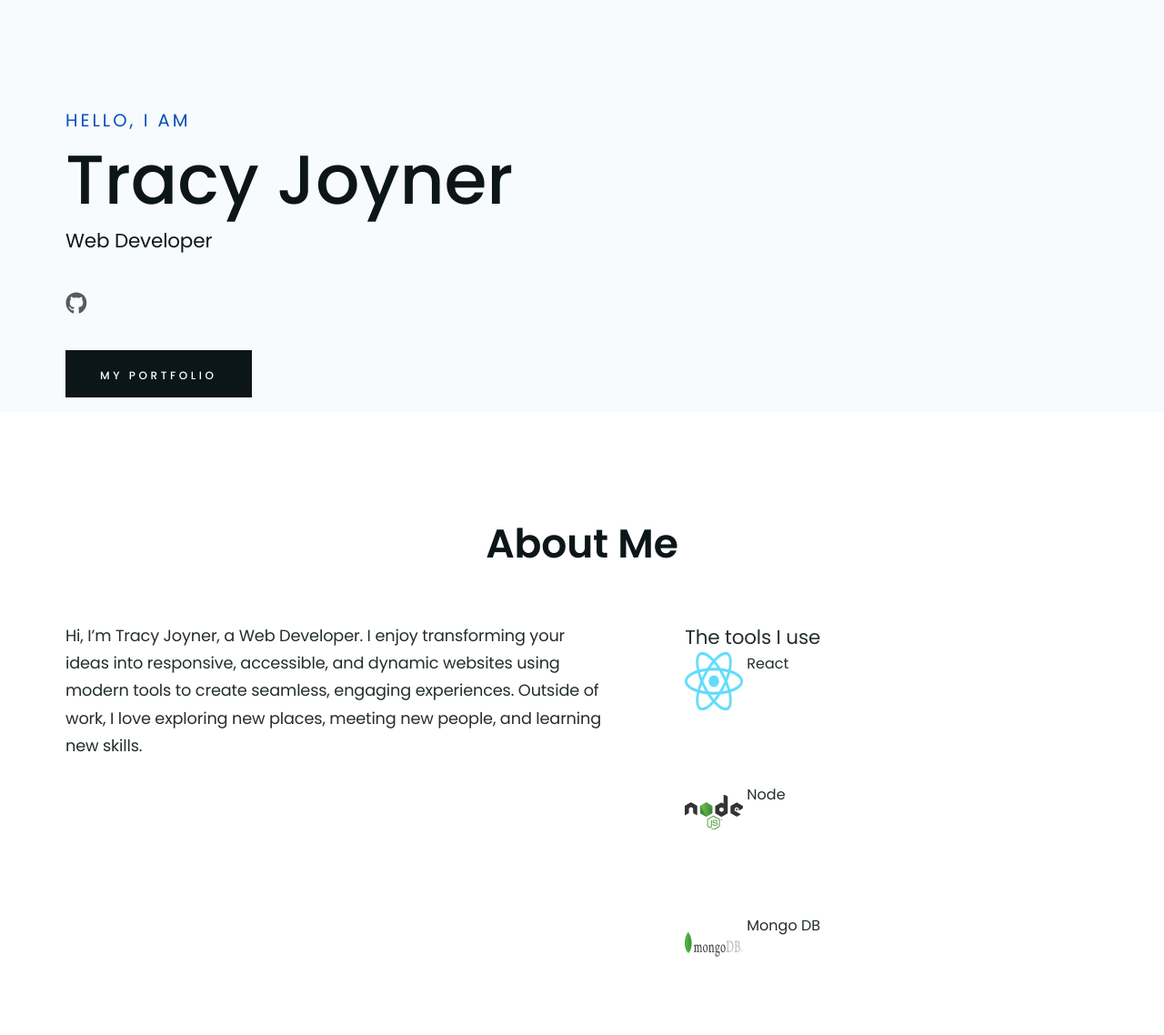
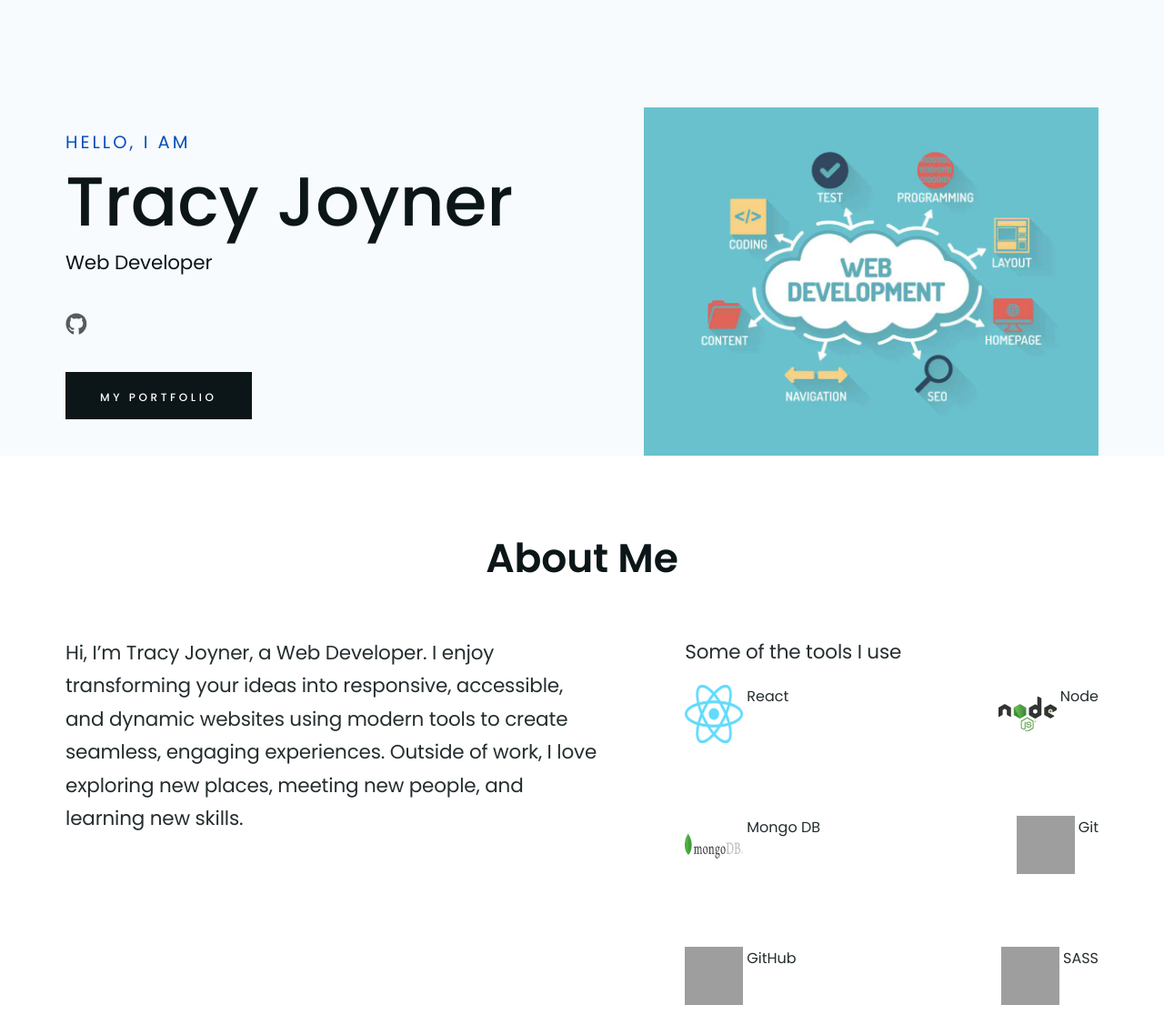
Before and after one commit to tracyjoyner/Portfolio, a plain HTML site: page index.html in a window 1280 px wide. Shown: the part 62-1200 px from the top of the page at 91% size. Drawn offline with nearby package versions, Linux system fonts and the light colour scheme; grey boxes are pictures that could not be loaded.

Commit message:
adding web design image

```diff
--- a/css/main.css
+++ b/css/main.css
@@ -275,7 +275,7 @@ h5 {
 
 /* About section */
 .about {
-  padding: 7rem 0;
+  padding: 5rem 0;
 }
 
 .about-row {
@@ -283,12 +283,11 @@ h5 {
   grid-template-columns: 1.3fr 1fr;
   justify-content: center;
   gap: 90px;
-  margin-bottom: 80px;
   color: var(--supportive-text-color);
 }
 
 .about-descr {
-  font-size: clamp(1rem, 0.964rem + 0.18vw, 1.125rem);
+  font-size: clamp(1.125rem, 1.054rem + 0.36vw, 1.375rem);
   line-height: 1.7;
   font-weight: 400;
   margin-bottom: 10px;
@@ -297,6 +296,7 @@ h5 {
 .squared-title {
   font-size: clamp(1.125rem, 1.054rem + 0.36vw, 1.375rem);
   font-weight: 400;
+  padding-bottom: 20px;
 }
 
 .tools {
@@ -309,7 +309,6 @@ h5 {
 .skill {
   position: relative;
   display: block;
-  width: 100%;
   margin-bottom: 30px;
 }
 
--- a/css/media.css
+++ b/css/media.css
@@ -32,7 +32,7 @@
   .about,
   .projects,
   .contact {
-    padding: 80px 0;
+    padding: 50px 0;
   }
 }
 
--- a/index.html
+++ b/index.html
@@ -88,13 +88,9 @@
               <!-- <a href="#contact" class="btn btn-white">Contact Me</a> -->
             </div>
           </div>
-          <!-- <div class="hero-img">
-            <img
-              src="img/hero/hero.png"
-              alt="Picture of Christian Buehner taken from Unsplash</a>
-              "
-            />
-          </div> -->
+          <div class="hero-img">
+            <img src="img/hero/web-design.jpg" alt="web design image" />
+          </div>
         </div>
       </div>
     </section>
@@ -128,7 +124,7 @@
             data-aos-delay="100"
           >
             <div class="skills-listing">
-              <h4 class="squared-title">The tools I use</h4>
+              <h4 class="squared-title">Some of the tools I use</h4>
               <div class="tools">
                 <div class="skill">
                   <img
```
Also changed, not shown: img/hero/web-design.jpg (added).
